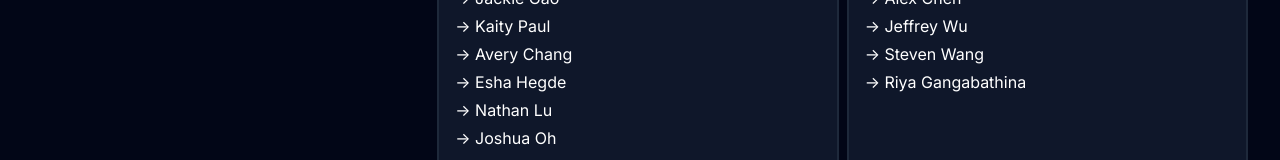
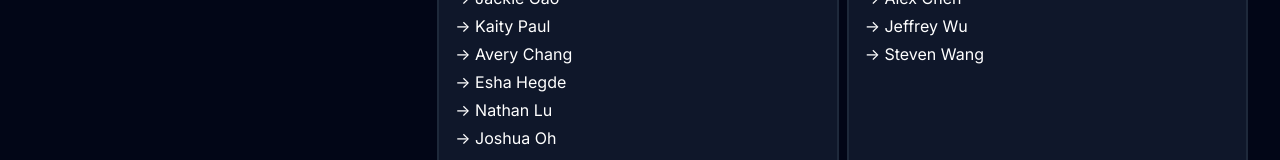
Before and after one commit to DECAGON-Tournament/decagon-site, a Next.js app: page / in a window 1280 px wide. Shown: the part 5626-5786 px from the top of the page. Built offline with nearby package versions, Linux system fonts and the light colour scheme.

Commit message:
Update team.tsx

```diff
--- a/src/app/components/team.tsx
+++ b/src/app/components/team.tsx
@@ -9,7 +9,7 @@ export default function Team() {
     ]
 
     const glenelg = [
-        "Sanjay Mavalli", "Caleb Lease", "Luke Gannon", "Joshua Kim", "Alex Chen", "Jeffrey Wu", "Steven Wang", "Riya Gangabathina"
+        "Sanjay Mavalli", "Caleb Lease", "Luke Gannon", "Joshua Kim", "Alex Chen", "Jeffrey Wu", "Steven Wang"
     ]
 
     return <div className='flex flex-col md:flex-row bg-slate-950 p-4 pt-16 md:p-8 gap-9 md:gap-9 items-top md:pt-20'>
```
